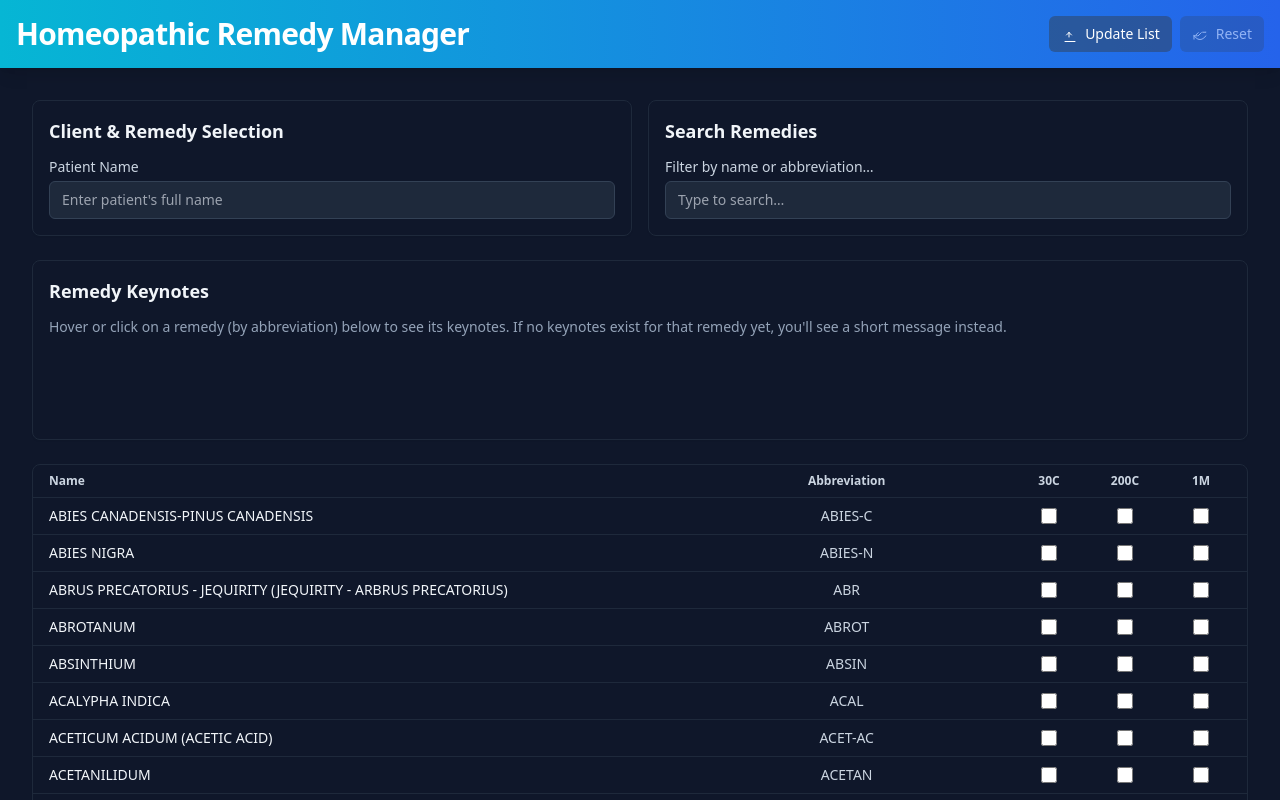
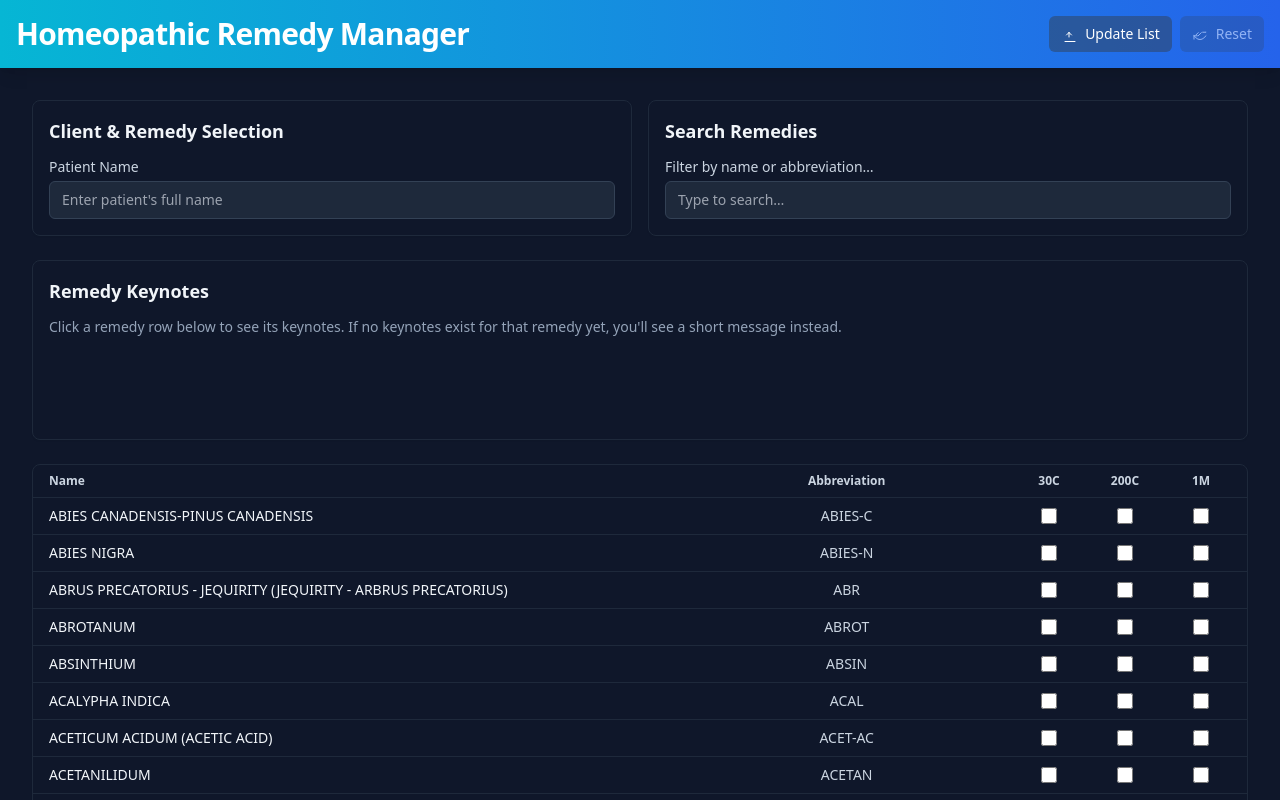
Before and after one commit to djeeyo/homeopathic-remedy-manager, a React (Vite) app: page / in a window 1280 px wide. Shown: the top 800 px of the page. Built offline with nearby package versions, Linux system fonts and the light colour scheme.

Commit message:
Update RemedySelectionForm.tsx

```diff
--- a/src/components/RemedySelectionForm.tsx
+++ b/src/components/RemedySelectionForm.tsx
@@ -1,5 +1,5 @@
 // src/components/RemedySelectionForm.tsx
-import React, { useState, useMemo } from "react";
+import React, { useState, useMemo, Dispatch, SetStateAction } from "react";
 import type { Remedy, ClientSelections, Potency } from "../types";
 import { POTENCIES } from "../types";
 import { REMEDY_KEYNOTES } from "../constants/remedyKeynotes";
@@ -7,9 +7,9 @@ import { REMEDY_KEYNOTES } from "../constants/remedyKeynotes";
 interface RemedySelectionFormProps {
   remedies: Remedy[];
   patientName: string;
-  setPatientName: (name: string) => void;
+  setPatientName: Dispatch<SetStateAction<string>>;
   selections: ClientSelections;
-  setSelections: (s: ClientSelections) => void;
+  setSelections: Dispatch<SetStateAction<ClientSelections>>;
   onGenerate: () => void;
 }
 
@@ -62,7 +62,7 @@ export const RemedySelectionForm: React.FC<RemedySelectionFormProps> = ({
 
   // --- toggle a potency checkbox for given srNo + potency ---
   const togglePotency = (srNo: string, potency: Potency) => {
-    setSelections((prev: ClientSelections) => {
+    setSelections((prev) => {
       const existing = prev[srNo] ?? new Set<Potency>();
       const next = new Set(existing);
 
@@ -72,10 +72,12 @@ export const RemedySelectionForm: React.FC<RemedySelectionFormProps> = ({
         next.add(potency);
       }
 
-      return {
+      const updated: ClientSelections = {
         ...prev,
         [srNo]: next,
       };
+
+      return updated;
     });
   };
 
@@ -189,9 +191,8 @@ export const RemedySelectionForm: React.FC<RemedySelectionFormProps> = ({
           </div>
         ) : (
           <p className="text-sm text-slate-400">
-            Hover or click on a remedy (by abbreviation) below to see its
-            keynotes. If no keynotes exist for that remedy yet, you&apos;ll see a
-            short message instead.
+            Click a remedy row below to see its keynotes. If no keynotes exist
+            for that remedy yet, you&apos;ll see a short message instead.
           </p>
         )}
       </section>
```
